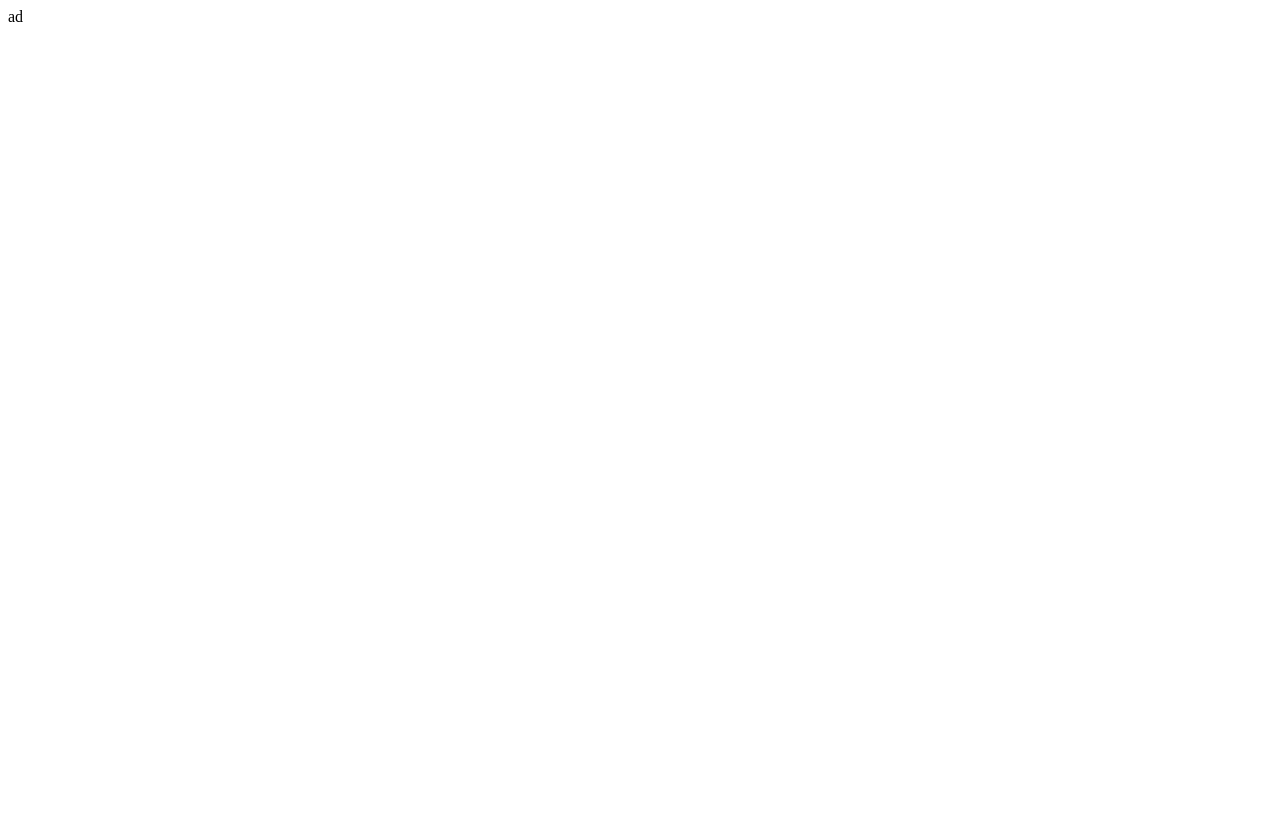
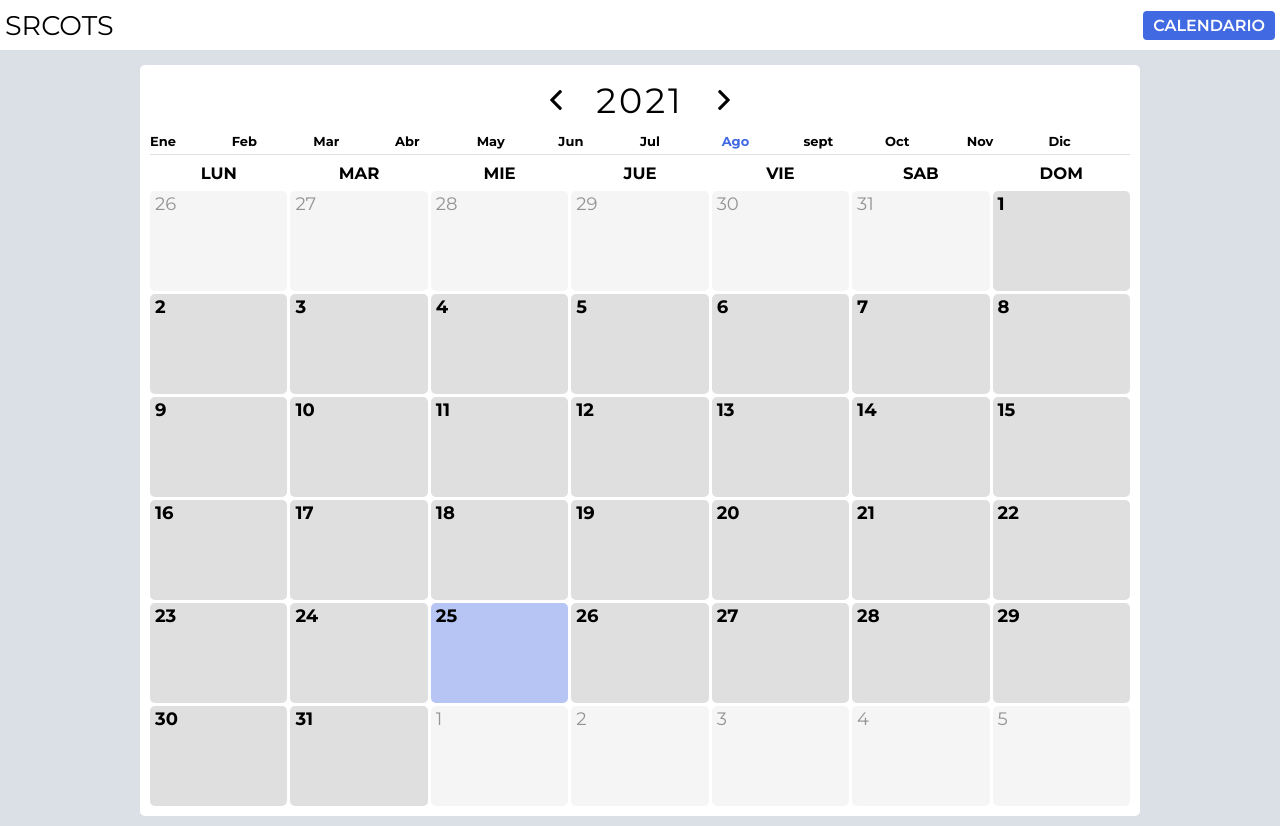
Before and after one commit to Thecots/workoutapp, a website: page public/calendario.html in a window 1280 px wide. Before the commit the page ends 800 px from the top, so only its background shows below. Drawn offline with nearby package versions, Linux system fonts and the light colour scheme.

Commit message:
Calendario v 0.1

```diff
--- a/index.js
+++ b/index.js
@@ -1,3 +1,4 @@
+console.clear();
 const express = require('express');
 const app = express();
 const http = require('http').Server(app);
--- a/public/calendario.html
+++ b/public/calendario.html
@@ -1,14 +1,39 @@
 <!DOCTYPE html>
-<html lang="en">
+<html lang="es">
 <head>
     <meta charset="UTF-8">
     <meta http-equiv="X-UA-Compatible" content="IE=edge">
     <meta name="viewport" content="width=device-width, initial-scale=1.0">
-    <title>Document</title>
+    <title>srcots</title>
     <link rel="icon" href="img/logo.png">
-
+    <link rel="stylesheet" href="css/style.css">
+    <link rel="stylesheet" href="css/loading.css">
+    <link rel="stylesheet" href="css/scrollbar.css">
+    <link rel="stylesheet" href="css/calendario.css">
 </head>
 <body>
-    ad
+    <header>
+        <h1 onclick=" window.location.href = '/'">SRCOTS</h1><a href="/calendario">CALENDARIO</a>
+    </header>
+
+    <div class="___delete"></div>
+
+    <section class="grid">
+        <div class="loadScreen">
+            <div class=""></div>
+            <span></span>
+        </div>
+        <div class="calendario">
+          <div class="month">
+
+          </div>
+        </div>
+    </section>
+
+    <script src="/socket.io/socket.io.js"></script>
+    <script src="https://code.jquery.com/jquery-3.6.0.min.js"></script>
+    <script src="js/loading.js"></script>
+
+    <script src="js/c_script.js"></script>
 </body>
 </html>
--- /dev/null
+++ b/public/css/calendario.css
@@ -0,0 +1,139 @@
+.calendario{
+  width: 100%;
+  height: auto;
+  border-radius: 10px;
+  outline: none;
+}
+
+
+
+
+
+.calendario .data{
+  width: 100%;
+  border-bottom: 1px solid rgb(223, 223, 223);
+  display: flex;
+}
+
+.calendario .data p{
+  width: 100%;
+  cursor: pointer;
+  padding: 5px 0;
+  font-weight: bolder;
+  font-size: 13px;
+
+}
+
+.months_{
+  display: flex !important;
+  align-items: center;
+  justify-self: center;
+}
+
+.calendario .data .today{
+  color: royalblue;
+  background-color: transparent !important;
+}
+
+.month{
+  display: flex;
+  flex-direction: column;
+  gap: 3px 0;
+}
+
+.month .week{
+  display: flex;
+  gap: 0 3px;
+}
+
+
+.calendario .controler_{
+  display: flex;
+  align-items: center;
+  justify-content: center;
+  width: 100%;
+  gap: 15px;
+}
+
+.controler_ h1 {
+  font-size: 35px;
+  letter-spacing: 3px;
+  font-weight: 400;
+}
+
+.controler_ img{
+  width: 50px;
+  padding: 15px;
+  user-select: none;
+  cursor: pointer;
+}
+
+.controler_ img:first-child{
+  transform: rotate(180deg);
+}
+
+
+
+.month .week .day{
+  background-color: rgb(223, 223, 223);
+  width: 100%;
+  height: 100px;
+  display: flex;
+  cursor: pointer;
+  flex-direction: column;
+  border-radius: 5px;
+
+}
+
+.month .days .day{
+  background-color: red;
+  height: 30px;
+  background-color: white;
+  display: flex;
+  align-items: center;
+  justify-content: flex-start;
+  font-weight: 300;
+  font-size: 11px;
+  padding-top: 5px;
+  cursor: auto;
+
+}
+
+.outOfMonth{
+  background-color: rgb(245, 245, 245) !important;
+}
+
+.today{
+  background-color: rgba(65, 105, 225, 0.384) !important;
+
+}
+
+.outOfMonth .number{
+  color: rgb(148, 148, 148) !important;
+  font-weight: 400 !important;
+
+}
+
+.day .number{
+  width: 100%;
+  padding: 5px;
+  height: 25px;
+  display: flex;
+  align-items: center;
+  font-weight: bolder;
+  font-size: 18px;
+}
+
+.day .rutinas{
+  width: 100%;
+  height: 100%;
+  overflow-y: auto;
+}
+
+
+@media (max-width: 550px) {
+  .calendario .data p{
+      font-size: 10px;
+
+  }
+}
--- /dev/null
+++ b/public/js/c_script.js
@@ -0,0 +1,148 @@
+loadScreen(false);
+var dt = new Date();
+
+function clalendario(month, year){
+    let M = ['Ene','Feb','Mar','Abr','May','Jun',"Jul","Ago","sept","Oct","Nov","Dic"];
+    let semana = '<div class="week">';
+    let m = 0;
+
+    if(month == 13){
+        month = 1;
+        year++;
+    }
+    if(month == 0){
+        month = 12;
+        year--;
+    }
+
+    let template = `
+    <div class="controler_">
+        <img src="img/arrow.svg" onclick="clalendario(${(month-1)},${year})"><h1>${year}</h1><img src="img/arrow.svg" onclick="clalendario(${(month+1)},${year})">
+    </div>
+    <div class="data months_">
+    `;
+
+    let x = daysInMonth(month, year);
+    let f = daysInMonth(month-1, year);
+    let h = fisrtDay(month, year);
+    let todayDay = dt.getDate();
+    let todayMonth =(dt.getMonth()+1);
+    let todayYear =dt.getFullYear();
+
+    let o = '';
+    for (let i = 0; i < 12; i++) {
+        if(month == i+1){
+            o = 'class="today"';
+        }else{
+            o = '';
+        }
+        template += `
+            <p ${o} onclick="clalendario(${i+1},${year})"">${M[i]}</p>
+        `;
+    }
+
+    template += `
+    </div>
+    <div class="week days">
+        <div class="day">
+            <h1>LUN</h1>
+        </div>
+        <div class="day">
+            <h1>MAR</h1>
+        </div>
+        <div class="day">
+            <h1>MIE</h1>
+        </div>
+        <div class="day">
+            <h1>JUE</h1>
+        </div>
+        <div class="day">
+            <h1>VIE</h1>
+        </div>
+        <div class="day">
+            <h1>SAB</h1>
+        </div>
+        <div class="day">
+            <h1>DOM</h1>
+        </div>
+    </div>
+    `
+    $('.month').html(template);
+
+    if (h == 0){
+        h = 7;
+    }
+
+    for(let i = 1; i <= x; i++){
+        if(h > 1){
+            semana += dayBox(f-(h-2),'x');
+            h--;
+            if(h == 1){
+                i = 0;
+            }
+        }else{
+            if(i <= x){
+                if(i == todayDay && month == todayMonth && year == todayYear){
+                    semana += dayBox(i,false);
+                }else{
+                    semana += dayBox(i);
+                }
+            }
+        }
+        if(m == 6){
+            semana += '</div>';
+            $('.month').append(semana);
+            semana = '<div class="week">';
+            m = -1;
+        }else if(i == x){
+            for (let r = 0; r < (6-m); r++) {
+                semana += dayBox((r+1),true);
+            }
+
+            semana += '</div>';
+            $('.month').append(semana);
+            semana = '<div class="week">';
+            m = -1;
+        }
+        m++;
+    };
+
+    $('#motnhName').html(`<h1>${M[month-1]}</h1>`);
+    $('#img1').html(`<img src="arrow.svg" style="transform: rotate(180deg)" onclick="clalendario(${(month-1)},${year})">`);
+    $('#img2').html(`<img src="arrow.svg"  onclick="clalendario(${(month-1)},${year})">`);
+
+    function daysInMonth (month, year) {
+        return new Date(year, month, 0).getDate();
+    }
+
+    function fisrtDay(month, year){
+        return new Date(year + "-" + month + "-01").getDay();
+    }
+
+    function dayBox(e,t){
+        let g = '';
+        j = '';
+        if(t == true){
+            g = 'outOfMonth';
+            j = `onclick="clalendario(${(month+1)},${year})"`;
+        }else if(t == false){
+            g = 'today';
+        }else if(t == 'x'){
+            g = 'outOfMonth';
+            j = `onclick="clalendario(${(month-1)},${year})"`;
+        }
+        return `
+        <div class="day ${g}" ${j}>
+            <div  class="number">${e}</div>
+            <div class="rutinas"></div>
+        </div>
+        `
+    }
+}
+
+
+
+
+/* Start here */
+
+clalendario(8, 2021);
```
Also changed, not shown: data/diarioSemanal.json (+1 -57 lines), data/rutinas.json (+1 -95 lines), public/index.html (+1 -1 lines), public/rutinas.html (+0 -4 lines), public/img/arrow.svg (added), public/img/icons/calendario.svg (deleted), public/js/calendario.js (deleted).
